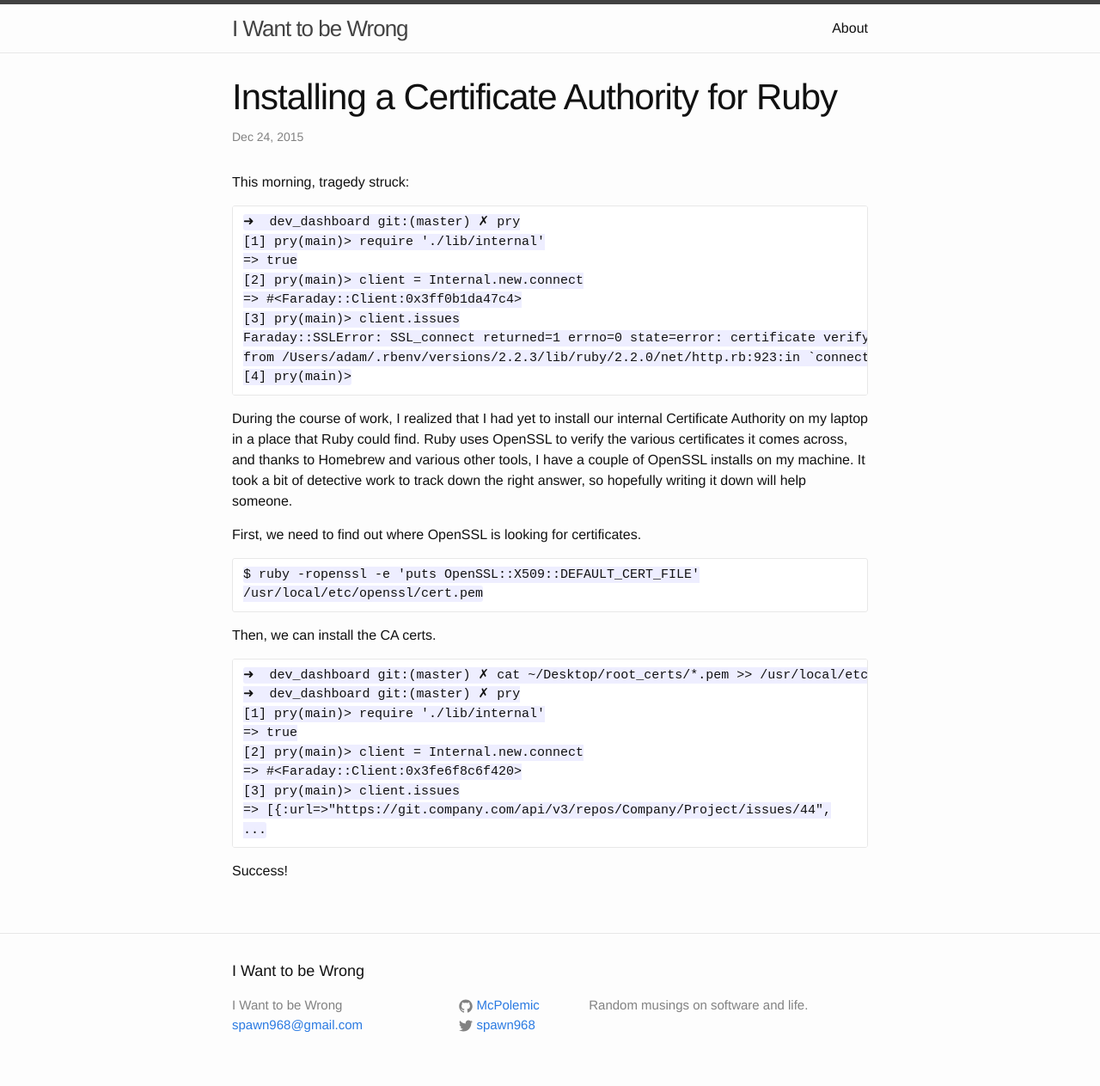
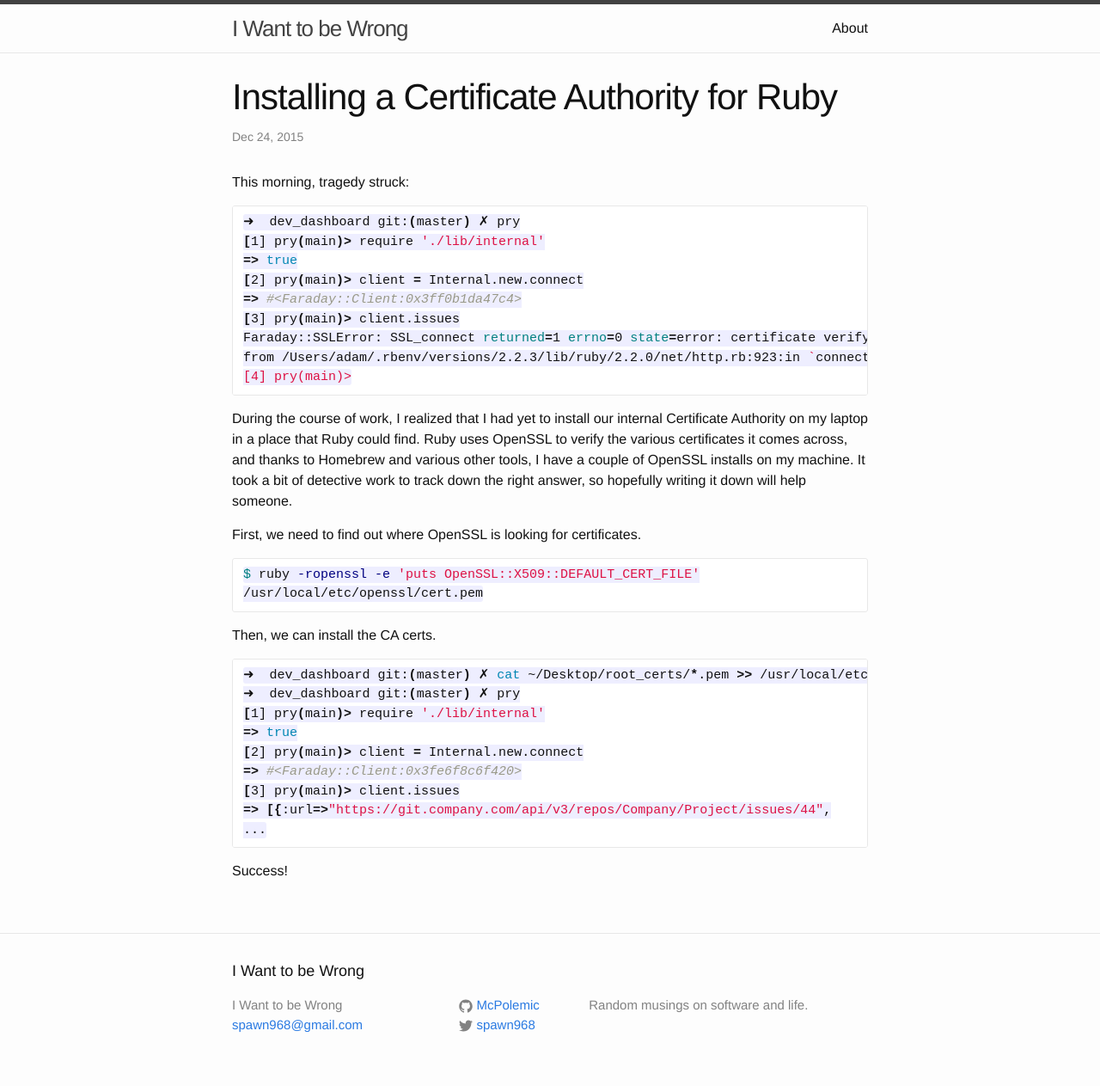
Before and after one commit to McPolemic/McPolemic.github.io, a Jekyll site: the page built from _posts/2015-12-24-installing-a-new-ca-for-ruby.md, in a window 1280 px wide. Shown: the whole page at 86% size. Built offline with Jekyll 4.4.1, drawn with Linux system fonts in a browser that asks for light colours.

Commit message:
Fix code block formatting on 2015-12-24-ca-cert

````diff
--- a/_posts/2015-12-24-installing-a-new-ca-for-ruby.md
+++ b/_posts/2015-12-24-installing-a-new-ca-for-ruby.md
@@ -6,7 +6,7 @@ title: Installing a Certificate Authority for Ruby
 
 This morning, tragedy struck:
 
-```
+```shell
 ➜  dev_dashboard git:(master) ✗ pry
 [1] pry(main)> require './lib/internal'
 => true
@@ -24,14 +24,14 @@ It took a bit of detective work to track down the right answer, so hopefully wri
 
 First, we need to find out where OpenSSL is looking for certificates.
 
-```
+```shell
 $ ruby -ropenssl -e 'puts OpenSSL::X509::DEFAULT_CERT_FILE'
 /usr/local/etc/openssl/cert.pem
 ```
 
 Then, we can install the CA certs.
 
-```
+```shell
 ➜  dev_dashboard git:(master) ✗ cat ~/Desktop/root_certs/*.pem >> /usr/local/etc/openssl/cert.pem
 ➜  dev_dashboard git:(master) ✗ pry
 [1] pry(main)> require './lib/internal'
````
